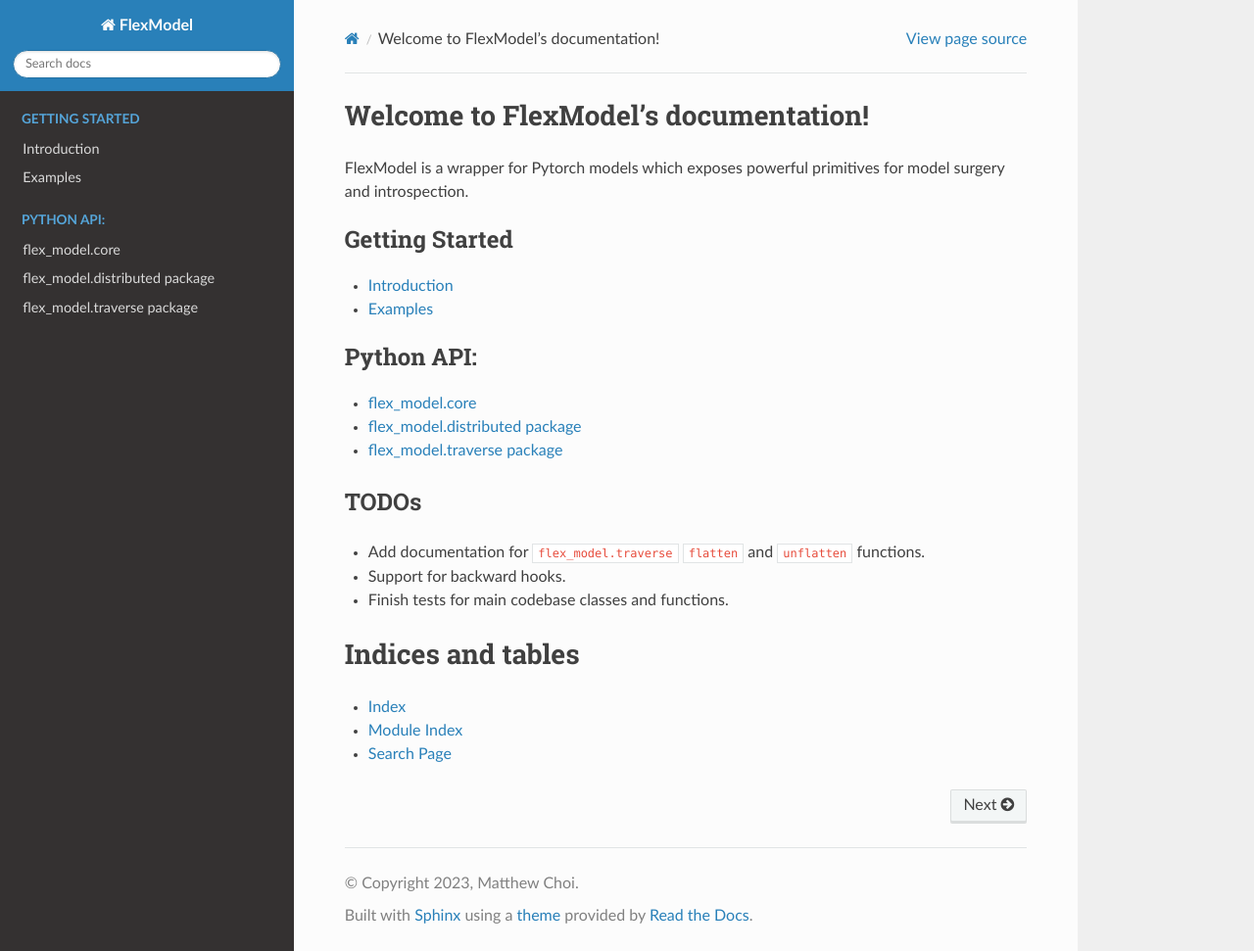
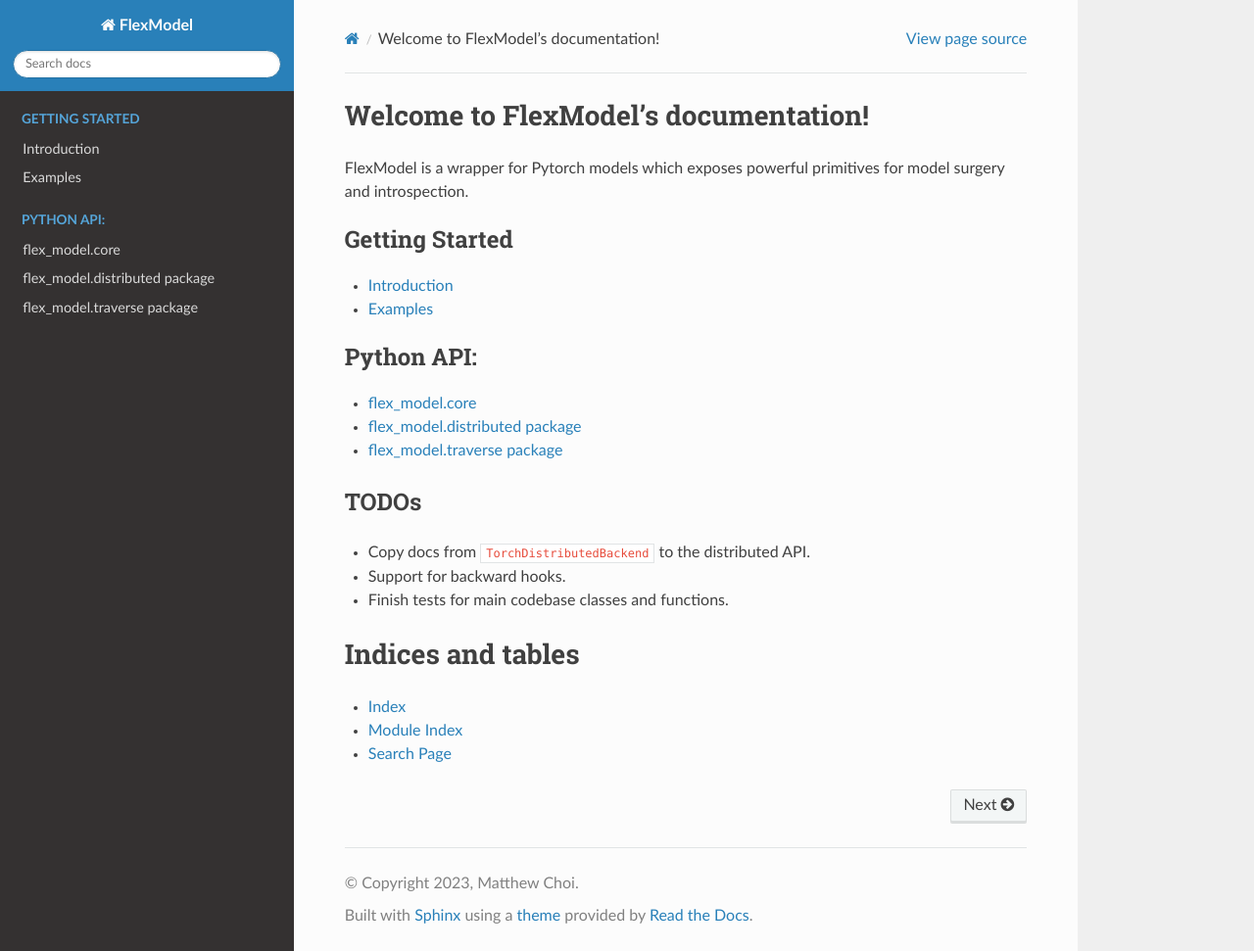
Before and after one commit to VectorInstitute/flex_model, a Sphinx documentation site: the page built from docs/source/index.rst, in a window 1280 px wide and 971 px high. Shown: the whole window at 98% size. Built offline with Sphinx 7.4.7 and the Read the Docs theme 2.0.0, drawn with Linux system fonts in a browser that asks for light colours.

Commit message:
added backends to docs

```diff
--- a/docs/source/index.rst
+++ b/docs/source/index.rst
@@ -28,8 +28,7 @@
 
 TODOs
 -----
-* Add documentation for :code:`flex_model.traverse` :code:`flatten` and :code:`unflatten`
-  functions.
+* Copy docs from :code:`TorchDistributedBackend` to the distributed API.
 * Support for backward hooks.
 * Finish tests for main codebase classes and functions.
 
```
Also changed, not shown: docs/source/flex_model.distributed.rst (+11 -15 lines), 1 other file.
